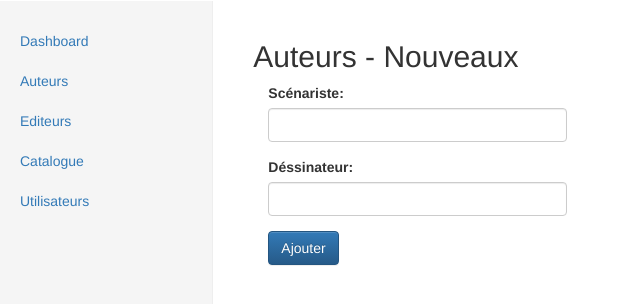
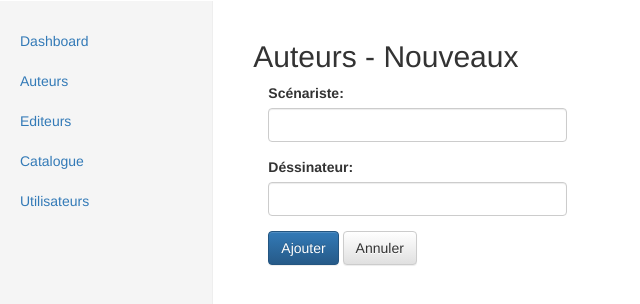
Before and after one commit to aminebens/TP_P62, a PHP site: page /admin/handle_author.php?action=add in a window 1280 px wide. Shown: the part 50-354 px from the top of the page, without its empty margins (0-640 px from the left). Run offline with PHP 8.4, Linux system fonts and the light colour scheme; the visitor is signed in with stand-in values (Sample User, id 1); some libraries are stand-ins or nearby versions.

Commit message:
ajout d'un bouton annuler pour les actions edit et add

```diff
--- a/admin/handle_author.php
+++ b/admin/handle_author.php
@@ -91,6 +91,7 @@ if (array_key_exists('create_submit', $_POST)) {
 
 <!-- Main admin content -->
 <div class="col-sm-9 col-sm-offset-3 col-md-10 col-md-offset-2 main">
+
 <?php if(!$isFormValid) { ?>
     <div class="alert alert-danger" role="alert">
     <?php foreach ($valid_authors as $fields) { ?>
@@ -122,6 +123,7 @@ if (array_key_exists('create_submit', $_POST)) {
                value="<?php echo (array_key_exists('id', $_GET)) ? $authors[0][ARTIST] : '' ?>" />
     </div>
     <button class="btn btn-warning" type="submit" name="edit_submit">Modifier</button>
+    <button class="btn btn-default" type="submit" name="close_submit">Annuler</button>
 </form>
 <?php } elseif ('add' == $action) { ?>
     <h2 class="sub-header">Auteurs - Nouveaux</h2>
@@ -137,6 +139,7 @@ if (array_key_exists('create_submit', $_POST)) {
                    value="<?php echo (array_key_exists(ARTIST, $_POST)) ? $_POST[ARTIST] : '' ?>" />
         </div>
         <button class="btn btn-primary" type="submit" name="create_submit">Ajouter</button>
+        <button class="btn btn-default" type="submit" name="close_submit">Annuler</button>
     </form>
 <?php } elseif ('delete' == $action) { $authors = get_authors($_GET['id']); ?>
     <h2 class="sub-header">Auteurs - Supprimer</h2>
```
